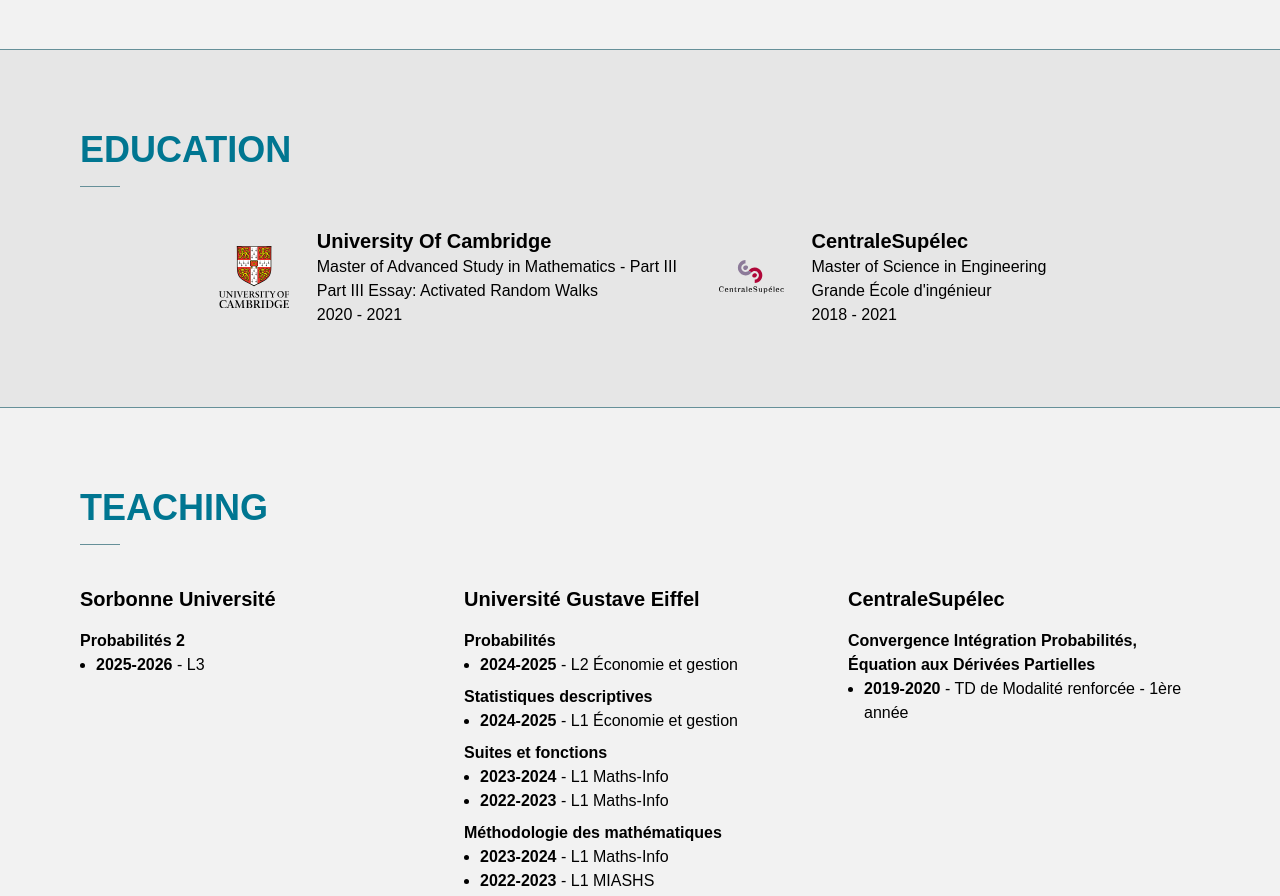
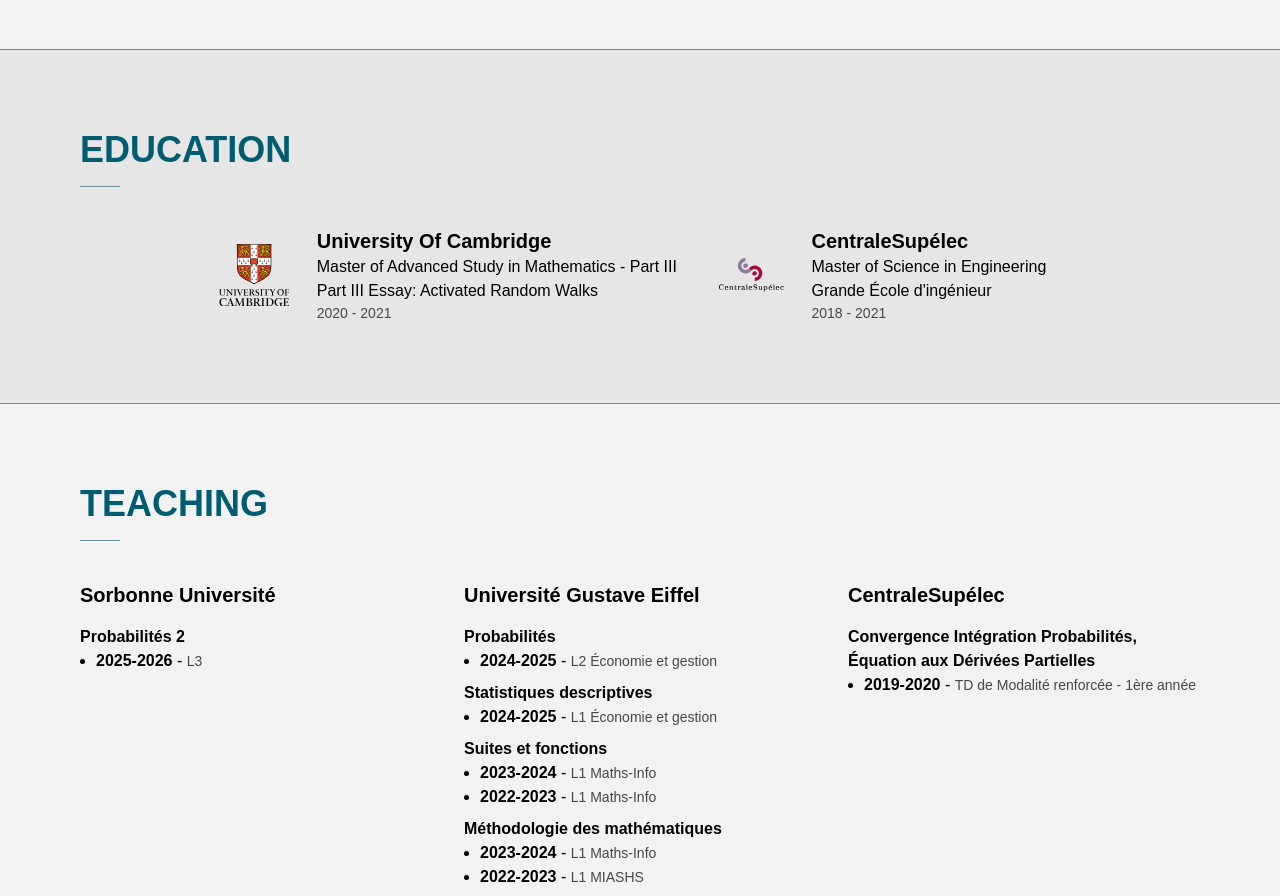
Before and after one commit to elisebayraktar/elisebayraktar.github.io, an Astro site: page / in a window 1280 px wide. Shown: the part 1500-2396 px from the top of the page. Built offline with nearby package versions, Linux system fonts and the light colour scheme; Astro itself is replaced by a stand-in of ours.

Commit message:
fix: improve text contrast

```diff
--- a/src/components/sections/education.tsx
+++ b/src/components/sections/education.tsx
@@ -10,7 +10,7 @@ export default function Educations() {
           <h3>University of Cambridge</h3>
           <div>Master of Advanced Study in Mathematics - Part III</div>
           <div>Part III Essay: Activated Random Walks</div>
-          <div className="subtext">2020 - 2021</div>
+          <div className="text-sm text-muted-foreground">2020 - 2021</div>
         </div>
       </div>
       <div className="flex items-center space-x-7">
@@ -19,7 +19,7 @@ export default function Educations() {
           <h3>CentraleSupélec</h3>
           <div>Master of Science in Engineering</div>
           <div>Grande École d&apos;ingénieur</div>
-          <div className="subtext">2018 - 2021</div>
+          <div className="text-sm text-muted-foreground">2018 - 2021</div>
         </div>
       </div>
     </div>
--- a/src/components/sections/teachings.tsx
+++ b/src/components/sections/teachings.tsx
@@ -101,7 +101,7 @@ export default function Teachings() {
                 <ul className="ml-4 flex list-disc flex-col">
                   {group.map(({ level, year }) => (
                     <li key={`${level}-${year}`}>
-                      <b>{year}</b> - <span className="subtext">{level}</span>
+                      <b>{year}</b> - <span className="text-sm text-muted-foreground">{level}</span>
                     </li>
                   ))}
                 </ul>
--- a/src/index.css
+++ b/src/index.css
@@ -12,12 +12,12 @@
   --card-foreground: 191 0% 10%;
   --popover: 191 0% 95%;
   --popover-foreground: 191 95% 0%;
-  --primary: 191 100% 28.4%;
+  --primary: 191 100% 22%;
   --primary-foreground: 0 0% 100%;
   --secondary: 191 10% 70%;
   --secondary-foreground: 0 0% 0%;
   --muted: 153 10% 85%;
-  --muted-foreground: 191 0% 35%;
+  --muted-foreground: 191 0% 28%;
   --accent: 153 10% 80%;
   --accent-foreground: 191 0% 10%;
   --destructive: 0 50% 30%;
@@ -34,12 +34,12 @@
   --card-foreground: 191 0% 90%;
   --popover: 191 10% 5%;
   --popover-foreground: 191 0% 90%;
-  --primary: 191 100% 28.4%;
-  --primary-foreground: 0 0% 100%;
+  --primary: 191 100% 35%;
+  --primary-foreground: 191 100% 8%;
   --secondary: 191 10% 10%;
   --secondary-foreground: 0 0% 100%;
   --muted: 153 10% 15%;
-  --muted-foreground: 191 0% 60%;
+  --muted-foreground: 191 0% 72%;
   --accent: 153 10% 15%;
   --accent-foreground: 191 0% 90%;
   --destructive: 0 50% 30%;
```
